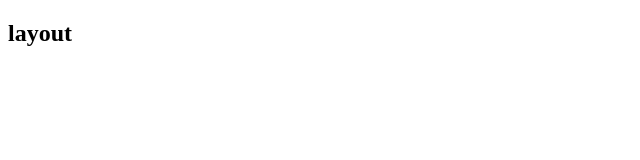
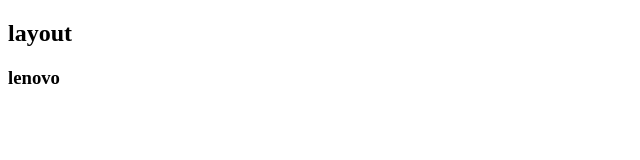
Before and after one commit to shahrukh-crypto/test1, a plain HTML site: page index.html in a window 1280 px wide. Shown: the full height of the page, 0-640 px from the left. Drawn offline with Linux system fonts and the light colour scheme.

Commit message:
added lenovo

```diff
--- a/index.html
+++ b/index.html
@@ -7,5 +7,6 @@
 </head>
 <body>
     <h2>layout</h2>
+    <h3>lenovo</h3>
 </body>
 </html>
```
